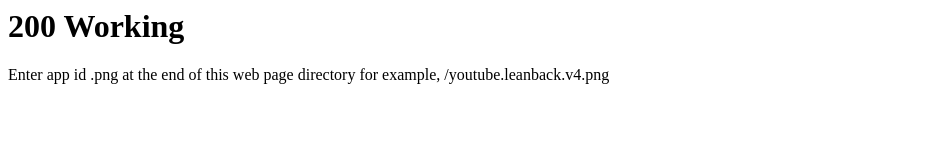
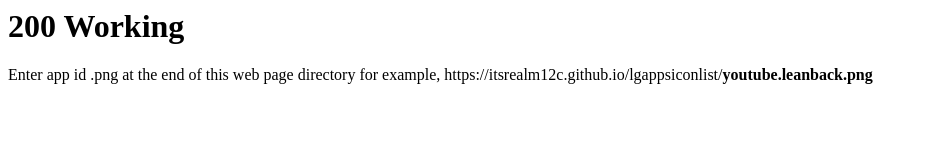
Before and after one commit to itsRealM12C/lgappsiconlist, a plain HTML site: page index.html in a window 1280 px wide. Shown: the whole page, without its empty margins (0-928 px from the left). Drawn offline with Linux system fonts and the light colour scheme.

Commit message:
Update index.html

```diff
--- a/index.html
+++ b/index.html
@@ -7,7 +7,7 @@
 
 
 <h1>200 Working</h1>
-<p>Enter app id .png at the end of this web page directory for example, /youtube.leanback.v4.png</p>
+<p>Enter app id .png at the end of this web page directory for example, https://itsrealm12c.github.io/lgappsiconlist/<b>youtube.leanback.png</b></p>
 
 </body>
 </html>
```
